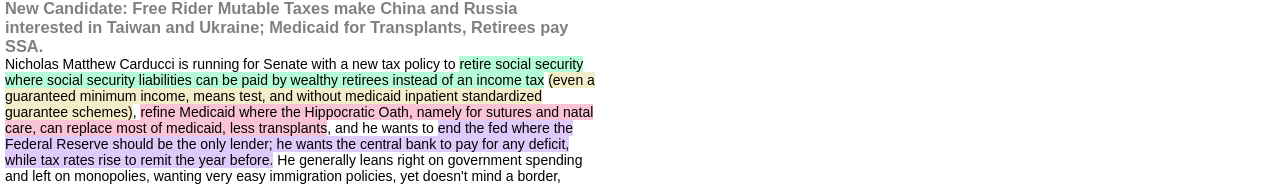
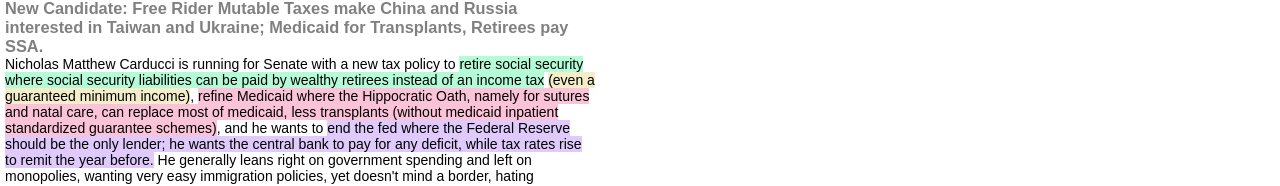
Before and after one commit to NickCarducci/TruncatedWholesaleTax, a React (Create React App) app: page / in a window 1280 px wide. Shown: the part 353-539 px from the top of the page. Built offline with nearby package versions, Linux system fonts and the light colour scheme; a web font is replaced by a local one.

Commit message:
Update App.js

```diff
--- a/src/App.js
+++ b/src/App.js
@@ -132,8 +132,7 @@ class App extends React.Component {
                 backgroundColor: "rgba(240,230,180,.7)"
               }}
             >
-              (even a guaranteed minimum income, means test, and without
-              medicaid inpatient standardized guarantee schemes)
+              (even a guaranteed minimum income)
             </span>
             ,{space}
             <span
@@ -143,6 +142,7 @@ class App extends React.Component {
             >
               refine Medicaid where the Hippocratic Oath, namely for sutures and
               natal care, can replace most of medicaid, less transplants
+              (without medicaid inpatient standardized guarantee schemes)
             </span>
             , and he wants to{space}
             <span
```
